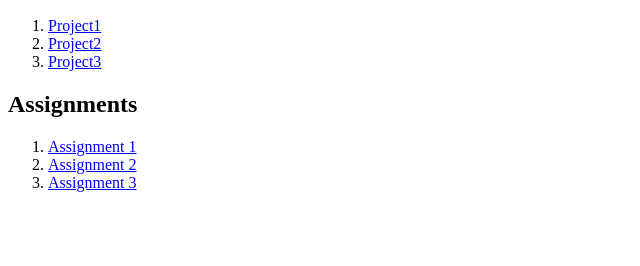
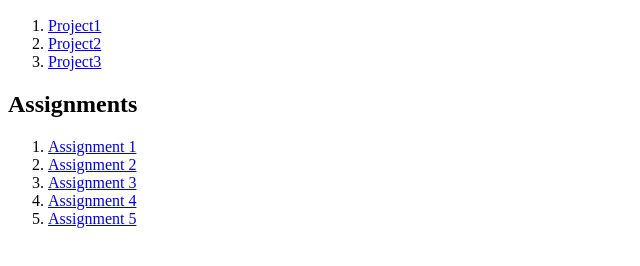
Before and after one commit to SuryaTej65/SuryaTej65.github.io, a plain HTML site: page index.html in a window 1280 px wide. Shown: the part 110-376 px from the top of the page, without its empty margins (0-640 px from the left). Drawn offline with Linux system fonts and the light colour scheme.

Commit message:
updated a5

```diff
--- a/index.html
+++ b/index.html
@@ -18,6 +18,8 @@
     <li><a href="a1/index.html">Assignment 1</a></li>
     <li><a href="a2/index.html">Assignment 2</a></li>
     <li><a href="a3/index.html">Assignment 3</a></li>
+    <li><a href="a4/index.html">Assignment 4</a></li>
+    <li><a href="a5/index.html">Assignment 5</a></li>
 
 </ol>
 </body>
```
